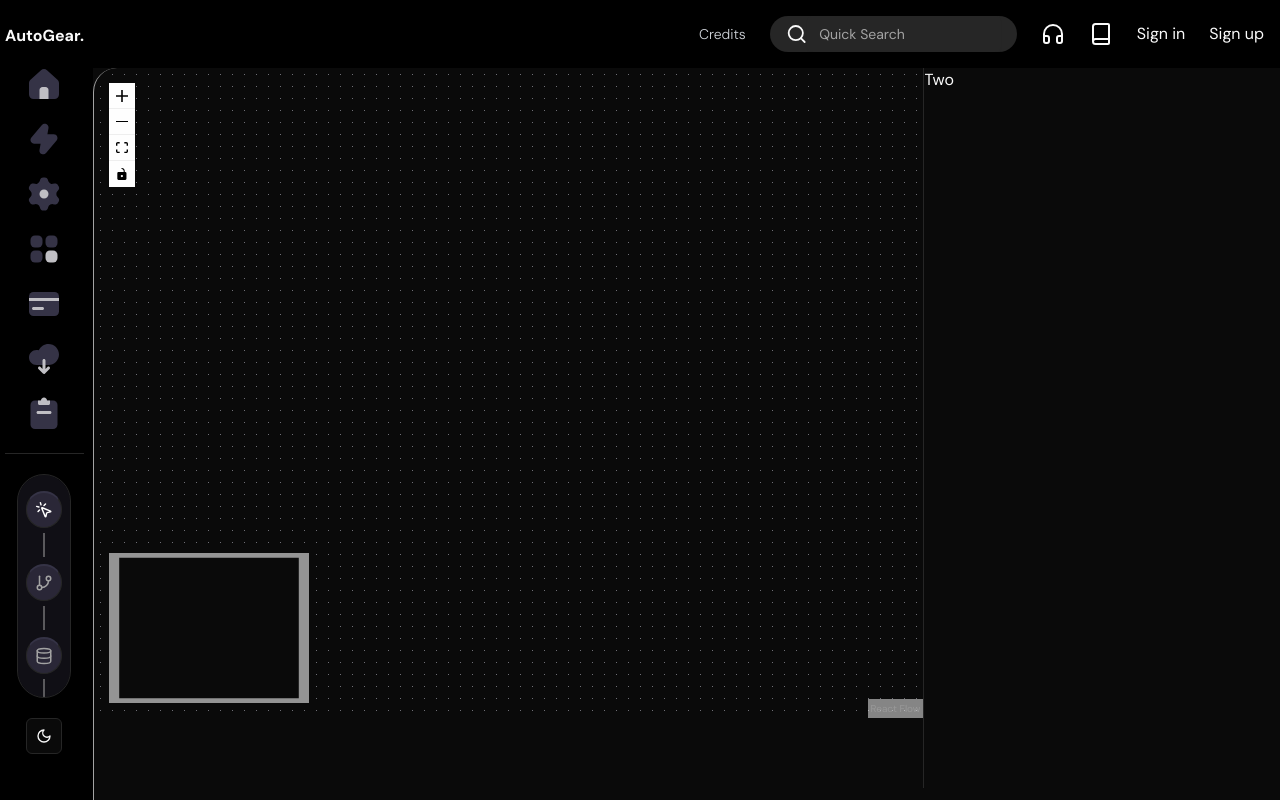
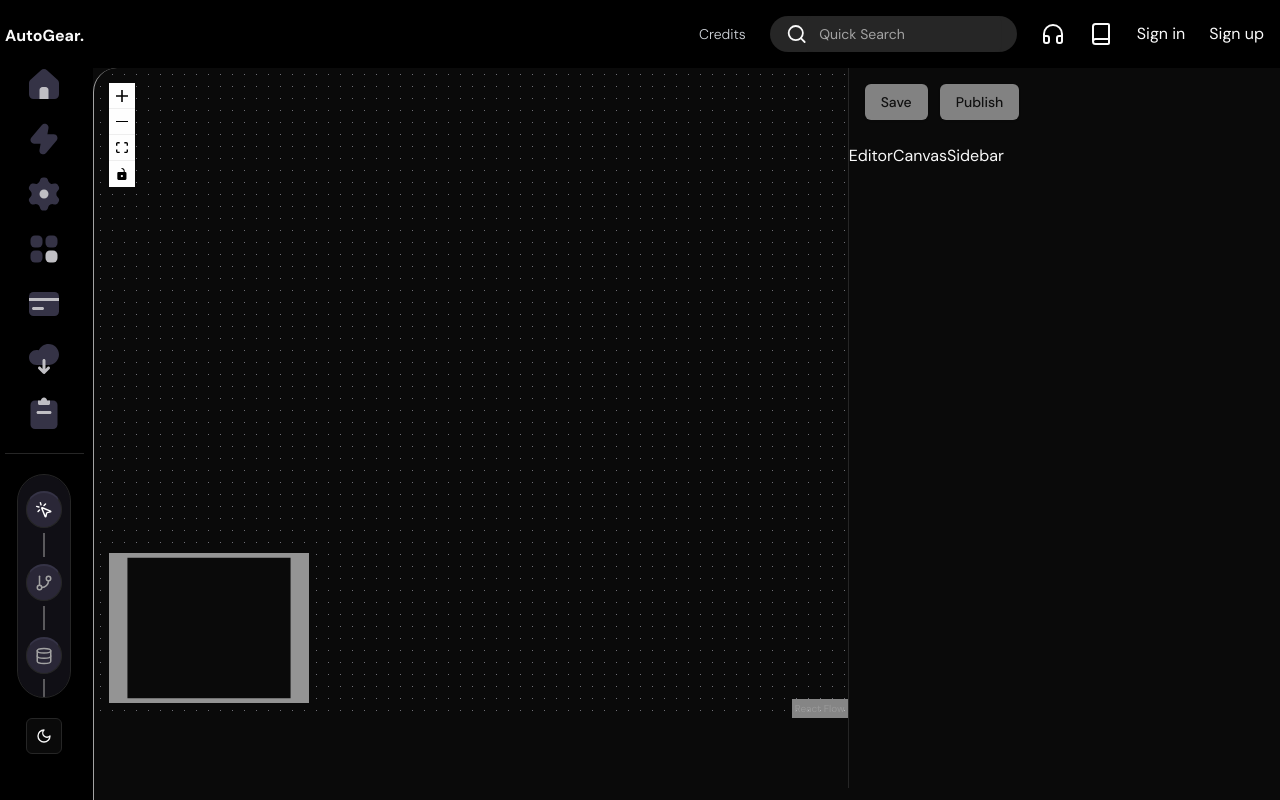
Before and after one commit to ShivanshTripathi247/autogear, a Next.js app: page /workflows/editor/eowhf0392 in a window 1280 px wide. Built offline with nearby package versions, Linux system fonts and the light colour scheme; no server answers.

Commit message:
workflow 1.5

```diff
--- /dev/null
+++ b/app/(main)/(pages)/workflows/editor/[editorId]/_actions/workflow-connections.tsx
@@ -0,0 +1,39 @@
+'use server'
+
+import { db } from "@/lib/db"
+import { log } from "console"
+
+export const onCreateNodesEdges = async (
+    flowId: string,
+    nodes: string,
+    edges: string,
+    flowPath: string,
+) => {
+    const flow = await db.workflows.update({
+        where: {
+            id: flowId,
+        },
+        data: {
+            nodes,
+            edges,
+            flowPath: flowPath,
+        },
+    })
+if (flow) return { message: 'flow saved' }
+
+}
+
+export const onFlowPublish = async (workflowId: string, state: boolean) => {
+    console.log(state)
+    const published = await db.workflows.update({
+        where: {
+            id: workflowId,
+        },
+        data: {
+            publish: state,
+        },
+    })
+
+    if (published.publish) return 'Workflow published'
+    return 'workflow unpublish'
+}
--- /dev/null
+++ b/app/(main)/(pages)/workflows/editor/[editorId]/_components/editor-canvas-sidebar.tsx
@@ -0,0 +1,20 @@
+'use client'
+import { EditorNodeType } from '@/lib/types'
+import { useNodeConnections } from '@/providers/connections-provider'
+import { useEditor } from '@/providers/editor-provider'
+import React from 'react'
+
+type Props = {
+    nodes: EditorNodeType[]
+  }
+
+const EditorCanvasSidebar = ({ nodes }: Props) => {
+    //WIP
+    const { state } = useEditor()
+    const { nodeConnection } = useNodeConnections()
+  return (
+    <div>EditorCanvasSidebar</div>
+  )
+}
+
+export default EditorCanvasSidebar
--- a/app/(main)/(pages)/workflows/editor/[editorId]/_components/editor-canvas.tsx
+++ b/app/(main)/(pages)/workflows/editor/[editorId]/_components/editor-canvas.tsx
@@ -15,6 +15,8 @@ import { toast } from 'sonner';
 import { EditorCanvasDefaultCardTypes } from '@/lib/constants';
 import { usePathname } from 'next/navigation';
 import { v4 } from 'uuid'
+import FlowInstance from './flow-instance';
+import EditorCanvasSidebar from './editor-canvas-sidebar';
 
 
 type Props = {}
@@ -210,7 +212,34 @@ const EditorCanvas = (props: Props) => {
             </div>
         </ResizablePanel>
         <ResizableHandle />
-        <ResizablePanel>Two</ResizablePanel>
+        <ResizablePanel defaultSize={40} className='relatives sm:block'>
+        {isWorkFlowLoading ? (
+                        <div className="absolute flex h-full w-full items-center justify-center">
+                          <svg
+                            aria-hidden="true"
+                            className="inline h-8 w-8 animate-spin fill-blue-600 text-gray-200 dark:text-gray-600"
+                            viewBox="0 0 100 101"
+                            fill="none"
+                            xmlns="http://www.w3.org/2000/svg"
+                          >
+                            <path
+                              d="M100 50.5908C100 78.2051 77.6142 100.591 50 100.591C22.3858 100.591 0 78.2051 0 50.5908C0 22.9766 22.3858 0.59082 50 0.59082C77.6142 0.59082 100 22.9766 100 50.5908ZM9.08144 50.5908C9.08144 73.1895 27.4013 91.5094 50 91.5094C72.5987 91.5094 90.9186 73.1895 90.9186 50.5908C90.9186 27.9921 72.5987 9.67226 50 9.67226C27.4013 9.67226 9.08144 27.9921 9.08144 50.5908Z"
+                              fill="currentColor"
+                            />
+                            <path
+                              d="M93.9676 39.0409C96.393 38.4038 97.8624 35.9116 97.0079 33.5539C95.2932 28.8227 92.871 24.3692 89.8167 20.348C85.8452 15.1192 80.8826 10.7238 75.2124 7.41289C69.5422 4.10194 63.2754 1.94025 56.7698 1.05124C51.7666 0.367541 46.6976 0.446843 41.7345 1.27873C39.2613 1.69328 37.813 4.19778 38.4501 6.62326C39.0873 9.04874 41.5694 10.4717 44.0505 10.1071C47.8511 9.54855 51.7191 9.52689 55.5402 10.0491C60.8642 10.7766 65.9928 12.5457 70.6331 15.2552C75.2735 17.9648 79.3347 21.5619 82.5849 25.841C84.9175 28.9121 86.7997 32.2913 88.1811 35.8758C89.083 38.2158 91.5421 39.6781 93.9676 39.0409Z"
+                              fill="currentFill"
+                            />
+                          </svg>
+                        </div>
+                      ) : (
+                        <FlowInstance
+                        edges={edges}
+                        nodes={nodes}>
+                        <EditorCanvasSidebar nodes={nodes} />
+                        </FlowInstance>
+                      )}
+        </ResizablePanel>
     </ResizablePanelGroup>
 
   )
--- /dev/null
+++ b/app/(main)/(pages)/workflows/editor/[editorId]/_components/flow-instance.tsx
@@ -0,0 +1,78 @@
+'use client'
+import { Button } from '@/components/ui/button'
+import { useNodeConnections } from '@/providers/connections-provider'
+import { usePathname } from 'next/navigation'
+import React, { useCallback, useEffect, useState } from 'react'
+import {
+  onCreateNodesEdges,
+  onFlowPublish,
+} from '../_actions/workflow-connections'
+import { toast } from 'sonner'
+
+type Props = {
+  children: React.ReactNode
+  edges: any[]
+  nodes: any[]
+}
+
+const FlowInstance = ({ children, edges, nodes }: Props) => {
+  const pathname = usePathname()
+  const [isFlow, setIsFlow] = useState([])
+  const { nodeConnection } = useNodeConnections()
+
+  const onFlowAutomation = useCallback(async () => {
+    const flow = await onCreateNodesEdges(
+      pathname.split('/').pop()!,
+      JSON.stringify(nodes),
+      JSON.stringify(edges),
+      JSON.stringify(isFlow)
+    )
+
+    if (flow) toast.message(flow.message)
+  }, [nodeConnection])
+
+  const onPublishWorkflow = useCallback(async () => {
+    const response = await onFlowPublish(pathname.split('/').pop()!, true)
+    if (response) toast.message(response)
+  }, [])
+
+  const onAutomateFlow = async () => {
+    const flows: any = []
+    const connectedEdges = edges.map((edge) => edge.target)
+    connectedEdges.map((target) => {
+      nodes.map((node) => {
+        if (node.id === target) {
+          flows.push(node.type)
+        }
+      })
+    })
+
+    setIsFlow(flows)
+  }
+
+  useEffect(() => {
+    onAutomateFlow()
+  }, [edges])
+
+  return (
+    <div className="flex flex-col gap-2">
+      <div className="flex gap-3 p-4">
+        <Button
+          onClick={onFlowAutomation}
+          disabled={isFlow.length < 1}
+        >
+          Save
+        </Button>
+        <Button
+          disabled={isFlow.length < 1}
+          onClick={onPublishWorkflow}
+        >
+          Publish
+        </Button>
+      </div>
+      {children}
+    </div>
+  )
+}
+
+export default FlowInstance
```
